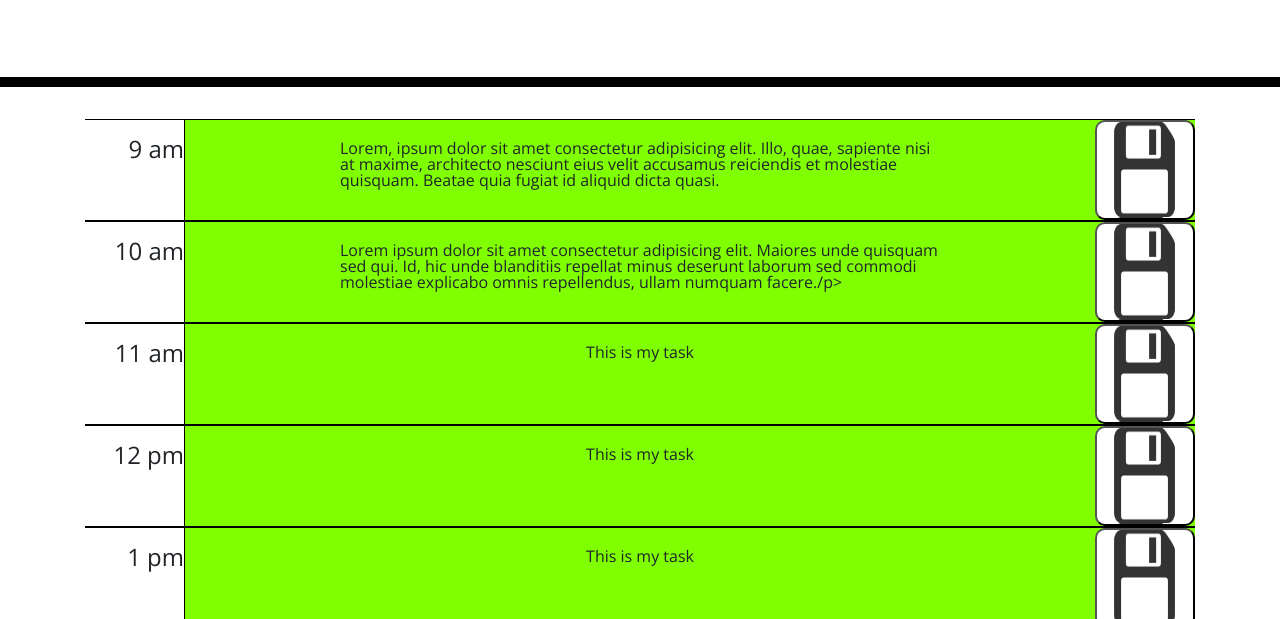
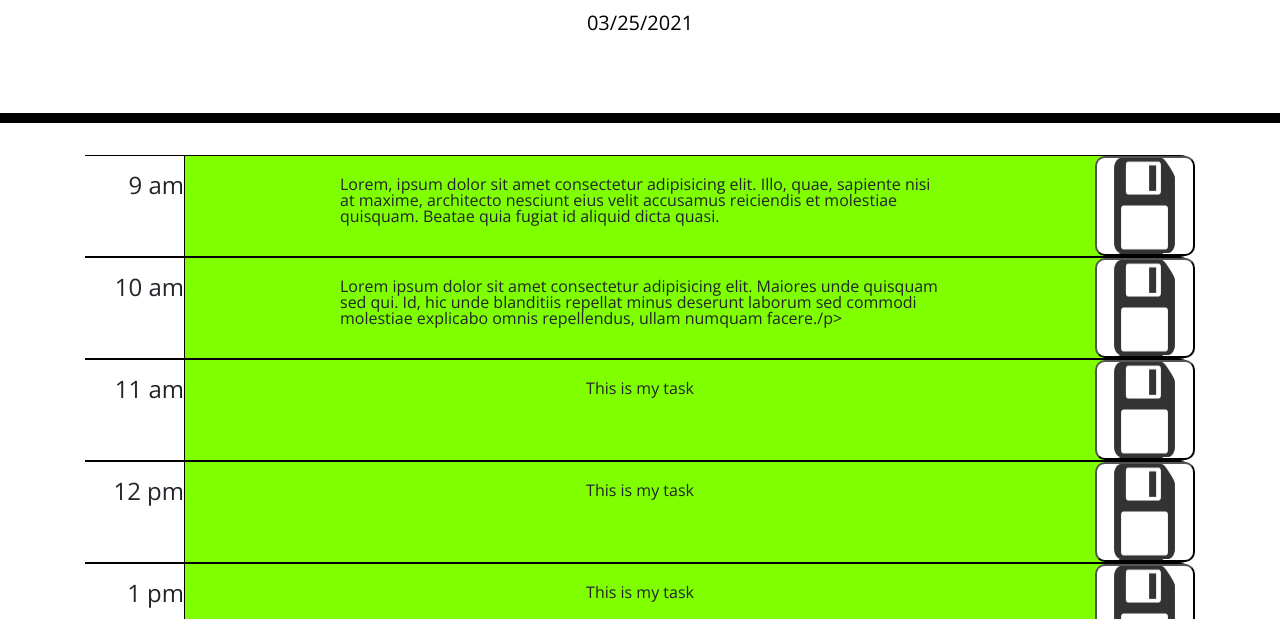
Before and after one commit to s-henry22/wd-scheduler, a plain HTML site: page index.html in a window 1280 px wide. Shown: the part 181-800 px from the top of the page. Drawn offline with nearby package versions, Linux system fonts and the light colour scheme.

Commit message:
displayed current day on page

```diff
--- a/assets/css/style.css
+++ b/assets/css/style.css
@@ -36,6 +36,8 @@ body {
       border-bottom: 1px solid black;
       border-top: 1px solid black;
       background-color: chartreuse;
+      border-top-right-radius: 15px;
+      border-bottom-right-radius: 15px;
   }
 
   .hour-text {
--- a/assets/js/script.js
+++ b/assets/js/script.js
@@ -0,0 +1,4 @@
+var day = moment().format("MM/DD/YYYY"); // Display current day
+//console.log(day);
+
+$('#currentDay').html(day); // Add current day to html
```
